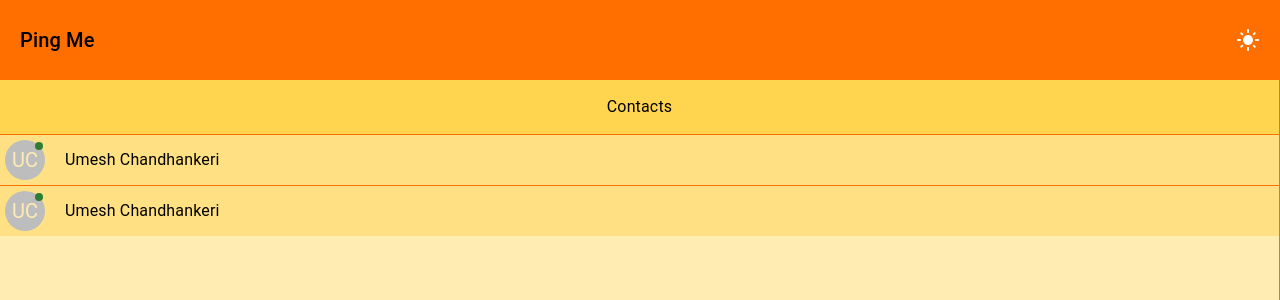
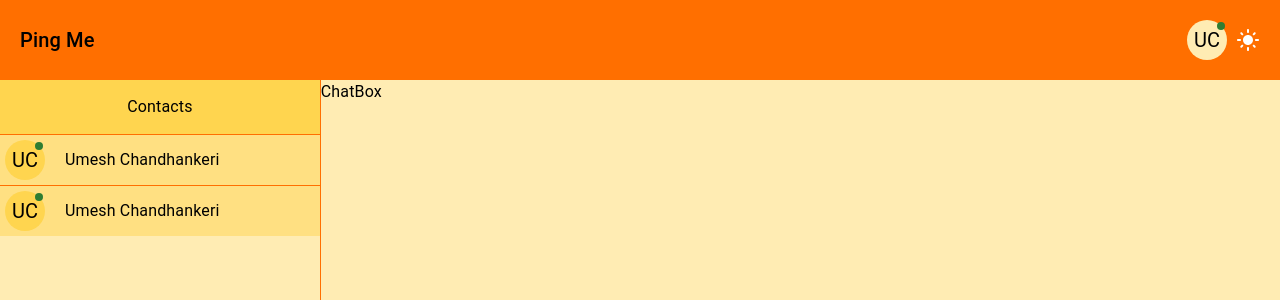
Before and after one commit to theUmeshC/PingMe, a React (Create React App) app in the folder frontend/: page / in a window 1280 px wide. Shown: the top 300 px of the page. Built offline with nearby package versions, Linux system fonts and the light colour scheme.

Commit message:
ui added dark mode and made it responsive

```diff
--- a/frontend/src/Components/ChatBox.jsx
+++ b/frontend/src/Components/ChatBox.jsx
@@ -1,16 +1,12 @@
 import { Box, Typography } from "@mui/material";
 import React from "react";
-import { UseContext } from "../Store/Context";
 
 const ChatBox = () => {
-  const { messageBox } = UseContext();
 
   return (
-    messageBox && (
       <Box flex={3} sx={{ bgcolor: "background.default" }}>
         <Typography color={"text.primary"}>ChatBox</Typography>
       </Box>
-    )
   );
 };
 
--- a/frontend/src/Components/NavBar.jsx
+++ b/frontend/src/Components/NavBar.jsx
@@ -1,4 +1,4 @@
-import { AppBar, Box, Typography } from "@mui/material";
+import { AppBar, Avatar, Badge, Box, Typography } from "@mui/material";
 import TelegramIcon from "@mui/icons-material/Telegram";
 import LightModeIcon from "@mui/icons-material/LightMode";
 import Brightness4Icon from "@mui/icons-material/Brightness4";
@@ -35,6 +35,10 @@ const NavBar = () => {
           sx={{ display: { xs: "block", sm: "none" }, margin: 0 }}
         />
       </Box>
+      <Box sx={{ display: "flex", alignItems: "center", gap: "9px" }}>
+        <Badge variant="dot" color="success" overlap="circular">
+          <Avatar sx={{ bgcolor: "background.default", color: 'text.primary' }}>UC</Avatar>
+        </Badge>
         {mode === "light" ? (
           <LightModeIcon
             sx={{ cursor: "pointer" }}
@@ -46,6 +50,7 @@ const NavBar = () => {
             onClick={() => toggleMode()}
           />
         )}
+      </Box>
     </AppBar>
   );
 };
--- a/frontend/src/Components/SideBar.jsx
+++ b/frontend/src/Components/SideBar.jsx
@@ -40,7 +40,7 @@ const SideBar = () => {
           }}
         >
           <Badge variant="dot" color="success" overlap="circular">
-            <Avatar>UC</Avatar>
+            <Avatar sx={{ bgcolor: "background.hover", color: 'text.primary' }}>UC</Avatar>
           </Badge>
           <Typography>{"Umesh Chandhankeri"}</Typography>
         </Box>
@@ -62,7 +62,7 @@ const SideBar = () => {
           }}
         >
           <Badge variant="dot" color="success" overlap="circular">
-            <Avatar>UC</Avatar>
+            <Avatar sx={{ bgcolor: "background.hover", color: 'text.primary' }}>UC</Avatar>
           </Badge>
           <Typography>{"Umesh Chandhankeri"}</Typography>
         </Box>
--- a/frontend/src/Pages/Home.jsx
+++ b/frontend/src/Pages/Home.jsx
@@ -2,15 +2,33 @@ import { Divider, Stack } from "@mui/material";
 import React from "react";
 import ChatBox from "../Components/ChatBox";
 import SideBar from "../Components/SideBar";
+import { UseContext } from "../Store/Context";
 
 const Home = () => {
+  const { messageBox } = UseContext();
+
   return (
-    <Stack direction='row' justifyContent='space-evenly' height='90vh'
-    divider={<Divider orientation="vertical" flexItem />}
-    >
-      <SideBar />
-      <ChatBox />
-    </Stack>
+    <>
+      <Stack
+        direction="row"
+        justifyContent="space-evenly"
+        height="90vh"
+        divider={<Divider orientation="vertical" flexItem />}
+        sx={{ display: {  sm: "none", xs: 'flex', } }}
+      >
+        {messageBox === false ? <SideBar /> : <ChatBox />}
+      </Stack>
+      <Stack
+        direction="row"
+        justifyContent="space-evenly"
+        height="90vh"
+        divider={<Divider orientation="vertical" flexItem />}
+        sx={{ display: {  sm: "flex", xs: 'none', } }}
+      >
+        <SideBar />
+        <ChatBox />
+      </Stack>
+    </>
   );
 };
 
```
Lines whose indentation alone changed are shown as unchanged.
